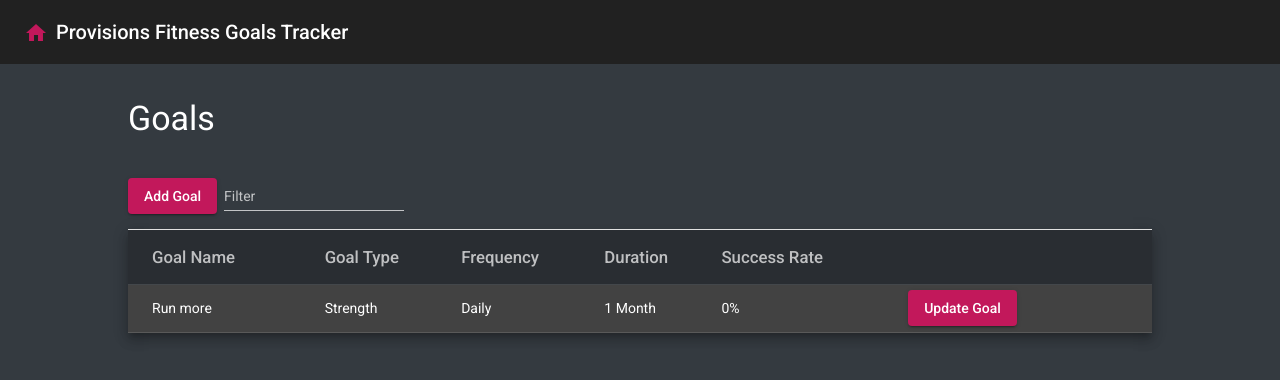
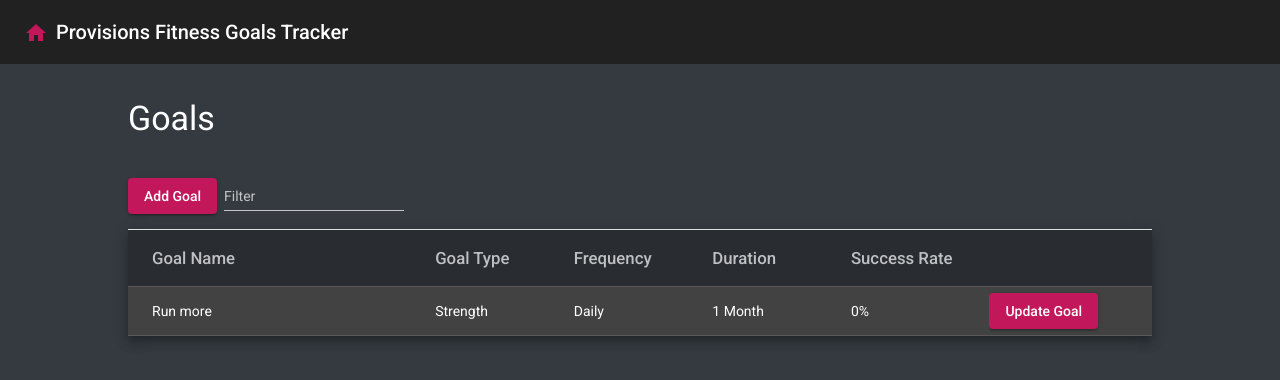
Before and after one commit to dburfield/fitness-tracker, an Angular app: page /goals in a window 1280 px wide. Shown: the top 380 px of the page. Built offline with nearby package versions, Linux system fonts and the light colour scheme.

Commit message:
mat table

```diff
--- a/src/app/users/list.component.html
+++ b/src/app/users/list.component.html
@@ -8,51 +8,51 @@
         <input matInput (keyup)="applyFilter($event)" placeholder="Ex. Strength" #input >
     </mat-form-field>
 
-    <table mat-table [dataSource]="dataSource" matSort class="mat-elevation-z8" >
+    <mat-table mat-table [dataSource]="dataSource" matSort class="mat-elevation-z8">
 
         <!-- goalName Column -->
         <ng-container matColumnDef="goalName">
-            <th mat-header-cell *matHeaderCellDef mat-sort-header> Goal Name </th>
-            <td mat-cell *matCellDef="let goal"> {{goal.goalName}} </td>
+            <mat-header-cell *matHeaderCellDef mat-sort-header fxFlex="30"> Goal Name </mat-header-cell>
+            <mat-cell *matCellDef="let goal" fxFlex="30"> {{goal.goalName}} </mat-cell>
         </ng-container>
 
         <!-- goalType Column -->
         <ng-container matColumnDef="goalType">
-            <th mat-header-cell *matHeaderCellDef mat-sort-header> Goal Type </th>
-            <td mat-cell *matCellDef="let goal"> {{goal.goalType}} </td>
+            <mat-header-cell *matHeaderCellDef mat-sort-header> Goal Type </mat-header-cell>
+            <mat-cell *matCellDef="let goal"> {{goal.goalType}} </mat-cell>
         </ng-container>
 
         <!-- frequency Column -->
         <ng-container matColumnDef="frequency">
-            <th mat-header-cell *matHeaderCellDef mat-sort-header> Frequency </th>
-            <td mat-cell *matCellDef="let goal"> {{goal.frequency | frequency}} </td>
+            <mat-header-cell *matHeaderCellDef mat-sort-header> Frequency </mat-header-cell>
+            <mat-cell *matCellDef="let goal"> {{goal.frequency | frequency}} </mat-cell>
         </ng-container>
 
         <!-- duration Column -->
         <ng-container matColumnDef="duration">
-            <th mat-header-cell *matHeaderCellDef mat-sort-header> Duration </th>
-            <td mat-cell *matCellDef="let goal"> {{goal.duration | duration}} </td>
+            <mat-header-cell *matHeaderCellDef mat-sort-header> Duration </mat-header-cell>
+            <mat-cell *matCellDef="let goal"> {{goal.duration | duration}} </mat-cell>
         </ng-container>
 
         <!-- checkin Column -->
         <ng-container matColumnDef="checkin">
-            <th mat-header-cell *matHeaderCellDef mat-sort-header> Success Rate </th>
-            <td mat-cell *matCellDef="let goal"> {{calcSuccessrate(goal.checkin, goal.frequency, goal.duration) | success}} </td>
+            <mat-header-cell *matHeaderCellDef mat-sort-header> Success Rate </mat-header-cell>
+            <mat-cell *matCellDef="let goal"> {{calcSuccessrate(goal.checkin, goal.frequency, goal.duration) | success}} </mat-cell>
         </ng-container>
 
         <!-- delete / update Column -->
         <ng-container matColumnDef="cta">
-            <th mat-header-cell *matHeaderCellDef mat-sort-header></th>
-            <td mat-cell *matCellDef="let goal">
+            <mat-header-cell *matHeaderCellDef mat-sort-header></mat-header-cell>
+            <mat-cell *matCellDef="let goal">
                 <button mat-raised-button color="primary" routerLink="edit/{{goal.id}}">Update Goal</button>
-            </td>
+            </mat-cell>
         </ng-container>
 
-        <tr mat-header-row *matHeaderRowDef="displayedColumns; sticky: true"></tr>
-        <tr mat-row *matRowDef="let row; columns: displayedColumns;"></tr>
+        <mat-header-row *matHeaderRowDef="displayedColumns; sticky: true"></mat-header-row>
+        <mat-row *matRowDef="let row; columns: displayedColumns;"></mat-row>
 
         <!-- Row shown when there is no matching data. -->
-        <tr class="mat-row" *matNoDataRow>
-          <td class="mat-cell" colspan="4">No data</td>
-        </tr>
-    </table>
+        <!-- <tr class="mat-row" *matNoDataRow>
+          <td class="mat-cell" colspan="4">No data</mat-cell>
+        </tr> -->
+    </mat-table>
--- a/src/styles.less
+++ b/src/styles.less
@@ -32,7 +32,7 @@ h1.mat-display-1 .mat-display-1,
   margin: 1em 0 1em 0;
 }
 
-th.mat-header-cell {
+.mat-header-cell {
   font-size: 1.2em;
   background-color: darken(@color, 5%);
 }
```
